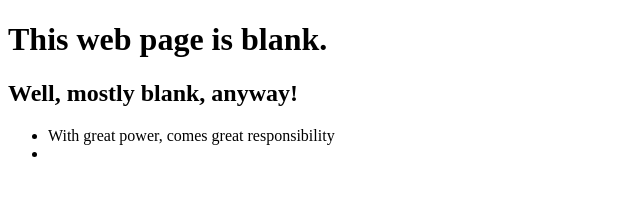
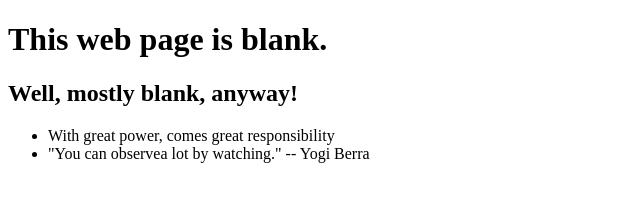
Before and after one commit to ADPikuleva/0main_openSAP_repo, a plain HTML site: page index.html in a window 1280 px wide. Shown: the whole page, without its empty margins (0-640 px from the left). Drawn offline with Linux system fonts and the light colour scheme.

Commit message:
added quote by Yogi Berra

```diff
--- a/index.html
+++ b/index.html
@@ -10,7 +10,7 @@
 		<h2>Well, mostly blank, anyway!</h2>
 		<ul>
 			<li>With great power, comes great responsibility</li>
-			<li></li>
+			<li>"You can observea lot by watching." -- Yogi Berra</li>
 		</ul>
 	</body>
 </html>
```
